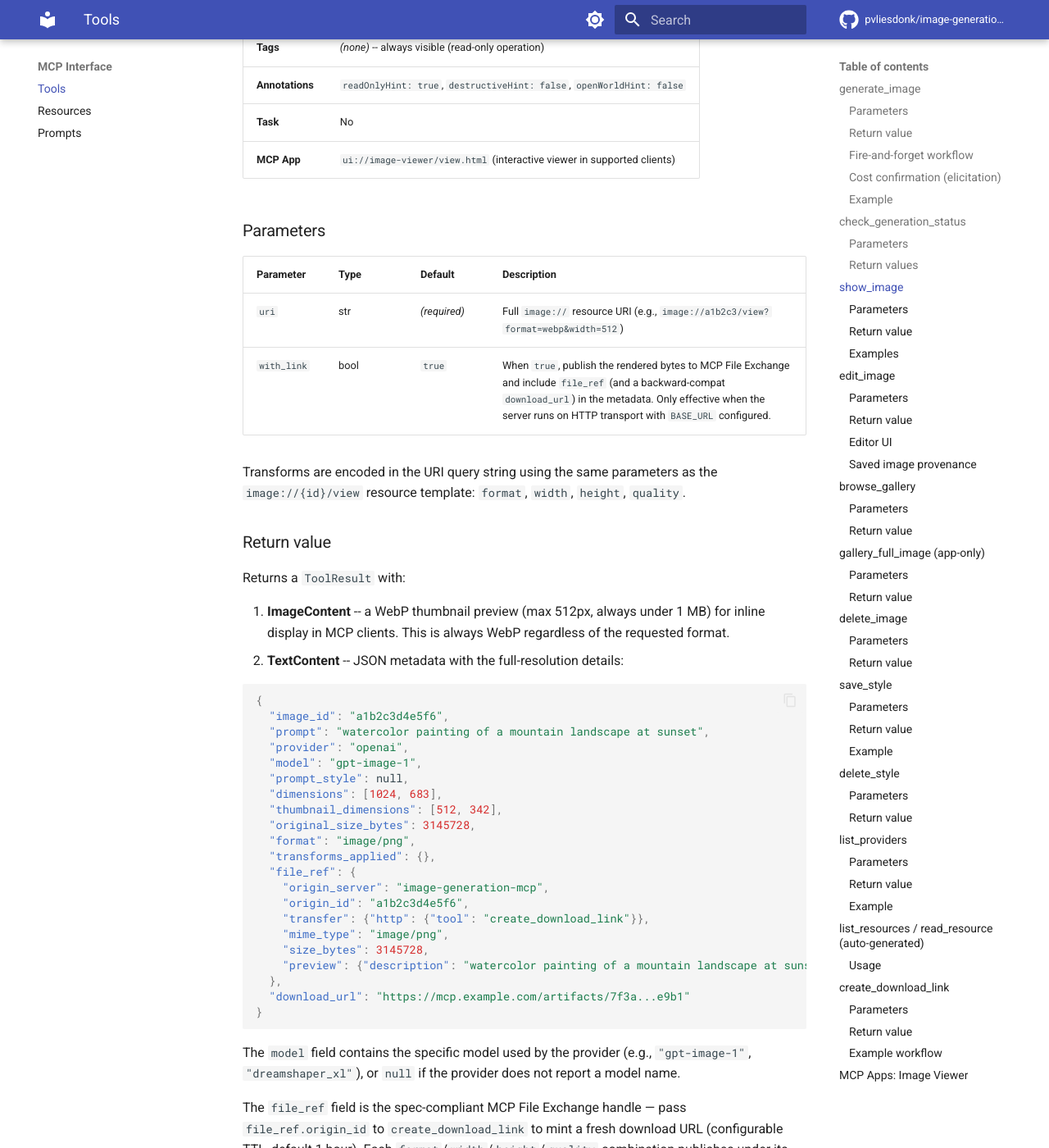
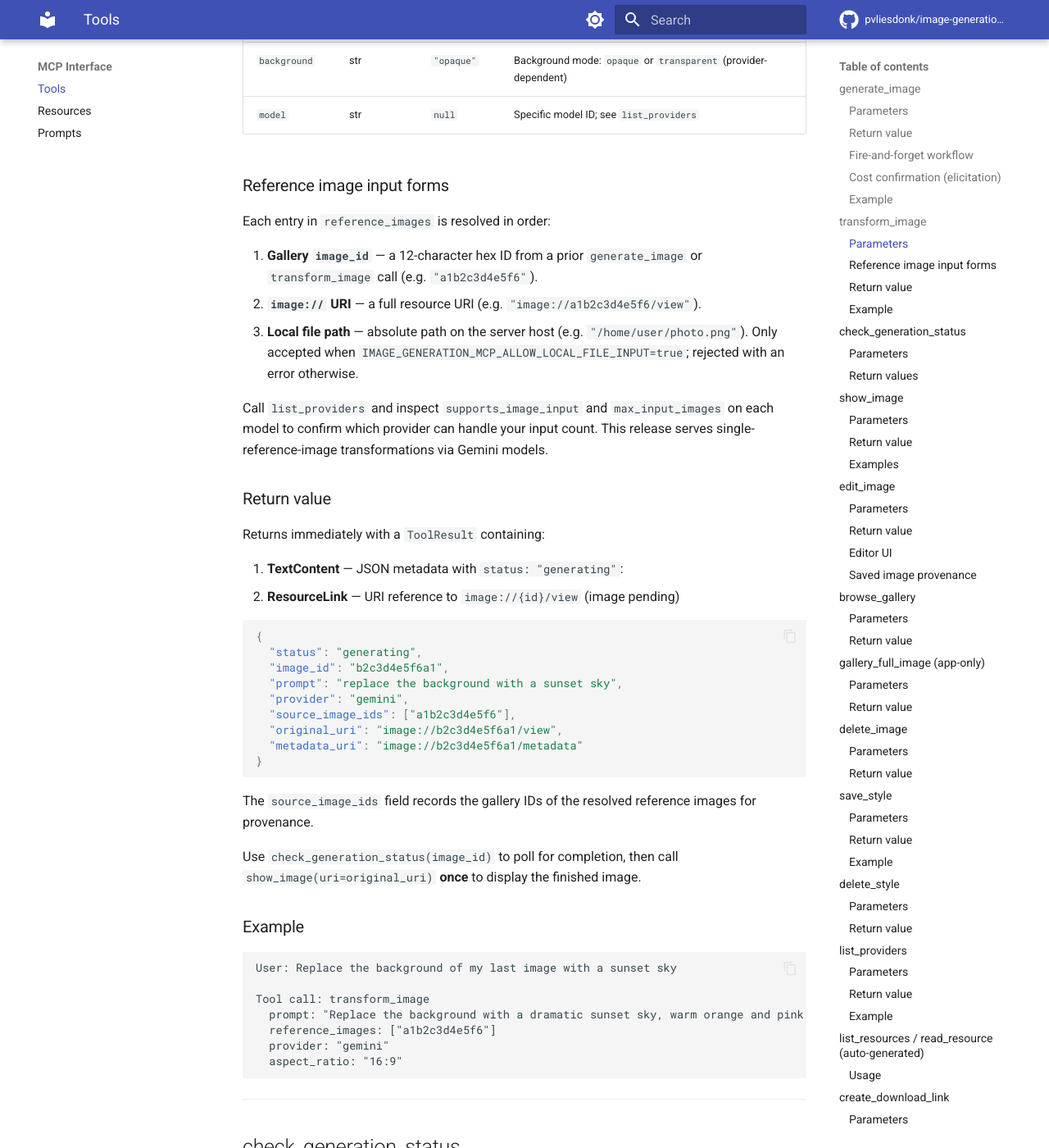
Before and after one commit to pvliesdonk/image-generation-mcp, an MkDocs documentation site: the page built from docs/tools.md, in a window 1280 px wide and 1400 px high, scrolled down 4423 px. Shown: the whole window at 82% size. Built offline with MkDocs 1.6.1 and Material for MkDocs 9.7.7, drawn with Linux system fonts in a browser that asks for light colours; comment, search, counter and statistics services are not loaded; the version menu is left out; some of the changed text lies outside the part shown.

Commit message:
docs: document transform_image, file-input config, and Gemini image input
Co-Authored-By: Claude Opus 4.8 (1M context) <noreply@anthropic.com>

````diff
--- a/docs/tools.md
+++ b/docs/tools.md
@@ -89,6 +89,79 @@ Tool call: generate_image
 ```
 
 When picking `model`, consult each entry's `style_profile.style_hints` and `style_profile.incompatible_styles` from `list_providers`; check the top-level `warnings` array to avoid deprecated models for new work. The [Model Catalog](providers/model-catalog.md) lists all known models with their full profiles.
+
+---
+
+## transform_image
+
+Edit or transform an existing image using a model that accepts image input (image-to-image). Accepts one or more reference images alongside a prompt describing the desired change. Returns immediately with a `status: "generating"` response while the transformation runs in the background. Use `check_generation_status(image_id)` to wait for completion, then call `show_image(uri=original_uri)` **once** to display the result.
+
+`transform_image` is distinct from `edit_image` (which applies local geometry transforms — crop, rotate, flip — directly in the server) and from `generate_image` (text-only, no reference image).
+
+| Property | Value |
+|----------|-------|
+| **Tags** | `write` (hidden in read-only mode) |
+| **Annotations** | `readOnlyHint: false`, `destructiveHint: false`, `openWorldHint: true` |
+| **Task** | `task=True` |
+| **Pattern** | Fire-and-forget — returns in &lt;1s, poll via `check_generation_status`, display via `show_image` |
+
+### Parameters
+
+| Parameter | Type | Default | Description |
+|-----------|------|---------|-------------|
+| `prompt` | str | *(required)* | Description of the desired edit or transformation (natural language) |
+| `reference_images` | list[str] | *(required)* | One or more gallery `image_id` values, `image://` URIs, or (when `IMAGE_GENERATION_MCP_ALLOW_LOCAL_FILE_INPUT=true`) local file paths to use as source image(s) |
+| `provider` | str | `"auto"` | Provider to use, or `"auto"`. Use a Gemini provider for image-to-image tasks; check `supports_image_input` in `list_providers` |
+| `negative_prompt` | str | `null` | Things to avoid in the result (provider support varies) |
+| `aspect_ratio` | str | `"1:1"` | Desired aspect ratio of the output image |
+| `quality` | str | `"standard"` | Quality level: `standard` or `hd` |
+| `background` | str | `"opaque"` | Background mode: `opaque` or `transparent` (provider-dependent) |
+| `model` | str | `null` | Specific model ID; see `list_providers` |
+
+### Reference image input forms
+
+Each entry in `reference_images` is resolved in order:
+
+1. **Gallery `image_id`** — a 12-character hex ID from a prior `generate_image` or `transform_image` call (e.g. `"a1b2c3d4e5f6"`).
+2. **`image://` URI** — a full resource URI (e.g. `"image://a1b2c3d4e5f6/view"`).
+3. **Local file path** — absolute path on the server host (e.g. `"/home/user/photo.png"`). Only accepted when `IMAGE_GENERATION_MCP_ALLOW_LOCAL_FILE_INPUT=true`; rejected with an error otherwise.
+
+Call `list_providers` and inspect `supports_image_input` and `max_input_images` on each model to confirm which provider can handle your input count. This release serves single-reference-image transformations via Gemini models.
+
+### Return value
+
+Returns immediately with a `ToolResult` containing:
+
+1. **TextContent** — JSON metadata with `status: "generating"`:
+2. **ResourceLink** — URI reference to `image://{id}/view` (image pending)
+
+```json
+{
+  "status": "generating",
+  "image_id": "b2c3d4e5f6a1",
+  "prompt": "replace the background with a sunset sky",
+  "provider": "gemini",
+  "source_image_ids": ["a1b2c3d4e5f6"],
+  "original_uri": "image://b2c3d4e5f6a1/view",
+  "metadata_uri": "image://b2c3d4e5f6a1/metadata"
+}
+```
+
+The `source_image_ids` field records the gallery IDs of the resolved reference images for provenance.
+
+Use `check_generation_status(image_id)` to poll for completion, then call `show_image(uri=original_uri)` **once** to display the finished image.
+
+### Example
+
+```
+User: Replace the background of my last image with a sunset sky
+
+Tool call: transform_image
+  prompt: "Replace the background with a dramatic sunset sky, warm orange and pink tones"
+  reference_images: ["a1b2c3d4e5f6"]
+  provider: "gemini"
+  aspect_ratio: "16:9"
+```
 
 ---
 
````
Also changed, not shown: README.md (+8 -0 lines), docs/configuration.md (+10 -0 lines), docs/providers/gemini.md (+18 -0 lines).
